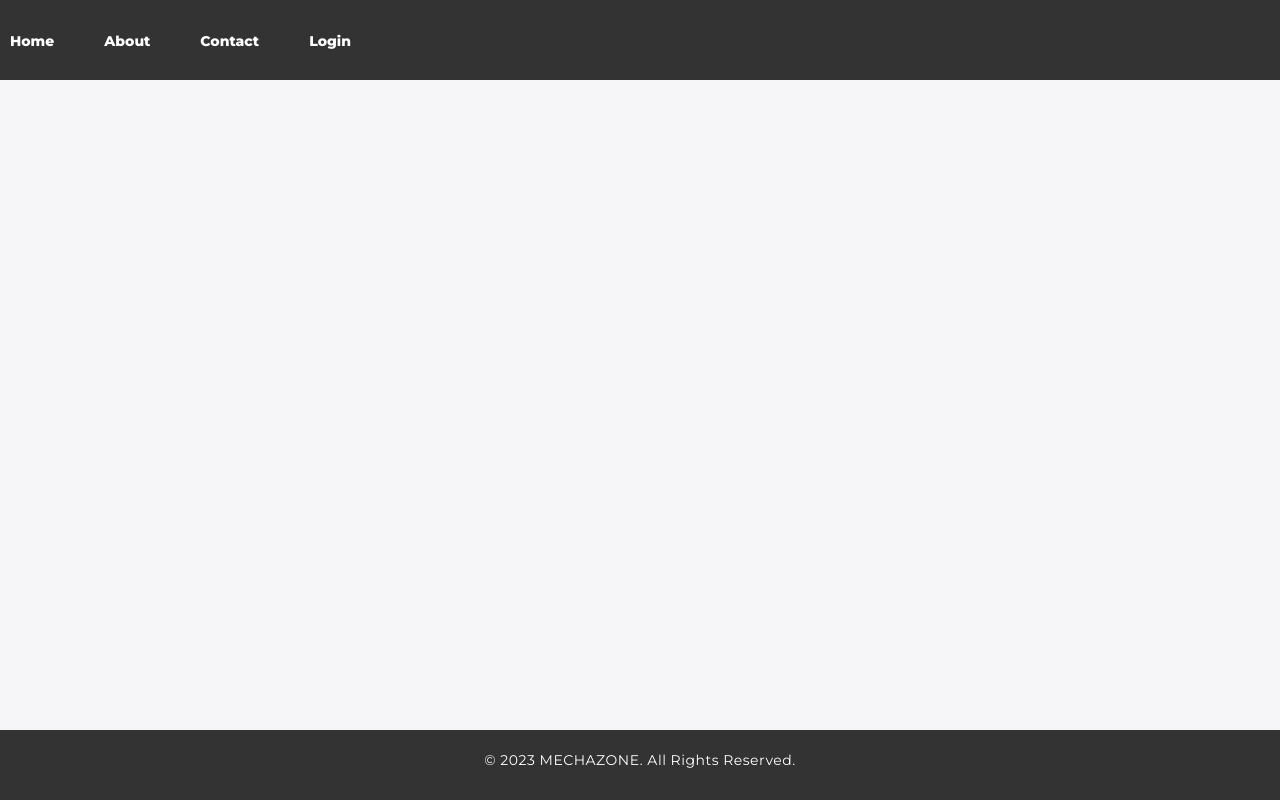
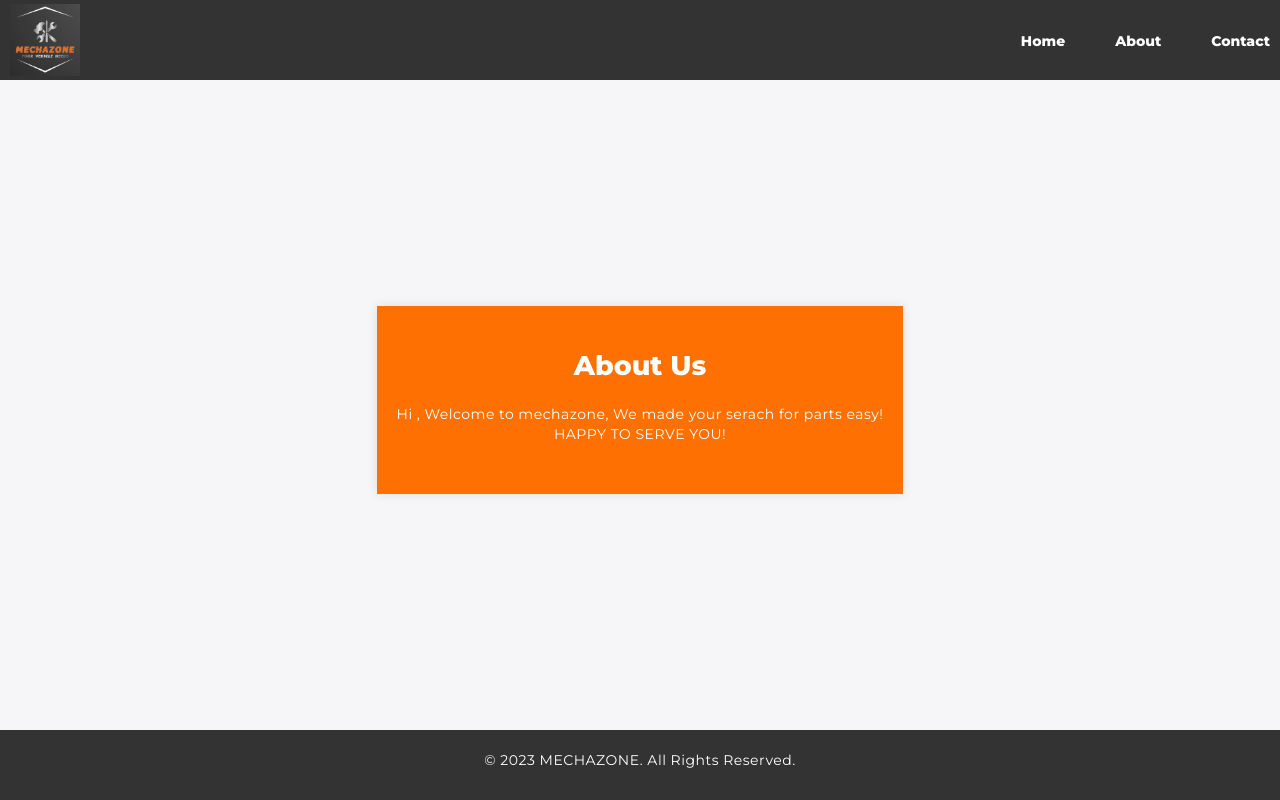
Before and after one commit to KNagaPrasad/MechaZone, a React (Create React App) app in the folder my-react/: page /about in a window 1280 px wide. Built offline with nearby package versions, Linux system fonts and the light colour scheme.

Commit message:
MEC-13 : Added about or learn more page and logo of our website

```diff
--- a/my-react/src/App.js
+++ b/my-react/src/App.js
@@ -1,6 +1,7 @@
 import React from 'react';
 import { BrowserRouter as Router, Route, Routes } from 'react-router-dom';
 import HomePage from './Pages/HomePage';
+import AboutUs from './components/AboutUs';
 import ContactUs from './components/ContactInfo';
 import SignupPage from './components/Component';
 import LoginPage from './components/Component';
@@ -18,12 +19,14 @@ function App() {
         <Header />
         <Routes>
           <Route path="/" element={<HomePage />} />
-          <Route path="/contact-Info" element={<ContactUs />} />
+          <Route path="/about" element={<AboutUs />} />
+          <Route path="/contact" element={<ContactUs />} />
           <Route path="/signup" element={<SignupPage />} />
           <Route path="/login" element={<LoginPage />} />
           <Route path ="/dashboard" element={<Dashboard/>}/>
           <Route path ="/cars" element={<Cars/>}/>
           <Route path ="/bikes" element={<Bikes/>}/>
+
         </Routes>
         <Footer />
       </div>
--- /dev/null
+++ b/my-react/src/CSS/AboutUs.css
@@ -0,0 +1,8 @@
+/* AboutUs.css */
+.about-container {
+    max-width: 800px;
+    margin: 0 auto;
+    padding: 20px;
+    background-color: rgb(255, 112, 2);
+    box-shadow: 0 0 10px rgba(0, 0, 0, 0.1);
+  }
--- a/my-react/src/CSS/Header.css
+++ b/my-react/src/CSS/Header.css
@@ -1,3 +1,4 @@
+/* Header.css */
 .header {
   display: flex;
   justify-content: space-between;
@@ -19,16 +20,16 @@
 }
 
 .logo img {
-    width: 70px;
+  width: 70px; /* Adjust the logo size as needed */
 }
 
 .navigation ul {
   list-style-type: none;
   display: flex;
-    gap: 50px;
+  gap: 50px; /* Adjust the gap as needed */
   padding: 0;
   margin: 0;
-    margin-right: auto;
+  margin-right: auto; /* Push navigation links to the left */
 }
 
 .navigation ul li {
--- /dev/null
+++ b/my-react/src/CSS/Logo.css
@@ -0,0 +1,4 @@
+.logo {
+    display: flex;
+    align-items: center;
+  }
--- /dev/null
+++ b/my-react/src/components/AboutUs.js
@@ -0,0 +1,16 @@
+import React from 'react';
+import '../CSS/AboutUs.css';
+
+function AboutUs() {
+  return (
+    <div className="about-container">
+      <h2>About Us</h2>
+      <p>
+        Hi , Welcome to mechazone, We made your serach for parts easy!
+        <br />HAPPY TO SERVE YOU!
+      </p>
+    </div>
+  );
+}
+
+export default AboutUs;
--- a/my-react/src/components/Header.js
+++ b/my-react/src/components/Header.js
@@ -1,16 +1,19 @@
 import React from 'react';
-import { Link } from 'react-router-dom';
+import { Link } from 'react-router-dom'; // Import Link
+import Logo from './Logo'; // Import the Logo component
 import '../CSS/Header.css';
 
 function Header() {
   return (
     <header className="header">
+      <div className="dashboard">
+        <Logo />
+      </div>
       <nav className="navigation">
         <ul>
           <li><Link to="/">Home</Link></li>
           <li><Link to="/about">About</Link></li>
-          <li><Link to="/contact-info">Contact</Link></li> {}
-          <li><Link to="/login">Login</Link></li>
+          <li><Link to="/contact">Contact</Link></li>
         </ul>
       </nav>
     </header>
--- /dev/null
+++ b/my-react/src/components/Logo.js
@@ -0,0 +1,13 @@
+import React from 'react';
+import logoImage from '../Logos/mechazonelogo.png';
+import '../CSS/Logo.css';
+
+function Logo() {
+  return (
+    <div className="logo">
+      <img src={logoImage} alt="MECHAZONE Logo" />
+    </div>
+  );
+}
+
+export default Logo;
--- a/my-react/src/components/NavDropDown.js
+++ b/my-react/src/components/NavDropDown.js
@@ -1,8 +1,8 @@
 import React, { useState } from 'react';
 import '../CSS/Dashboard.css';
-import { FaBars, FaHome } from 'react-icons/fa';
+import { FaBars, FaHome, FaUser } from 'react-icons/fa';
 import { AiOutlineClose } from 'react-icons/ai';
-import { IoMdHelpCircle ,IoMdLogOut } from 'react-icons/io';
+import { IoMdHelpCircle ,IoMdLogOut} from 'react-icons/io';
 import { Link } from 'react-router-dom';
 
 const SidebarData = [
```
Also changed, not shown: my-react/src/Logos/mechazonelogo.png (added). Lines whose indentation alone changed are shown as unchanged.
